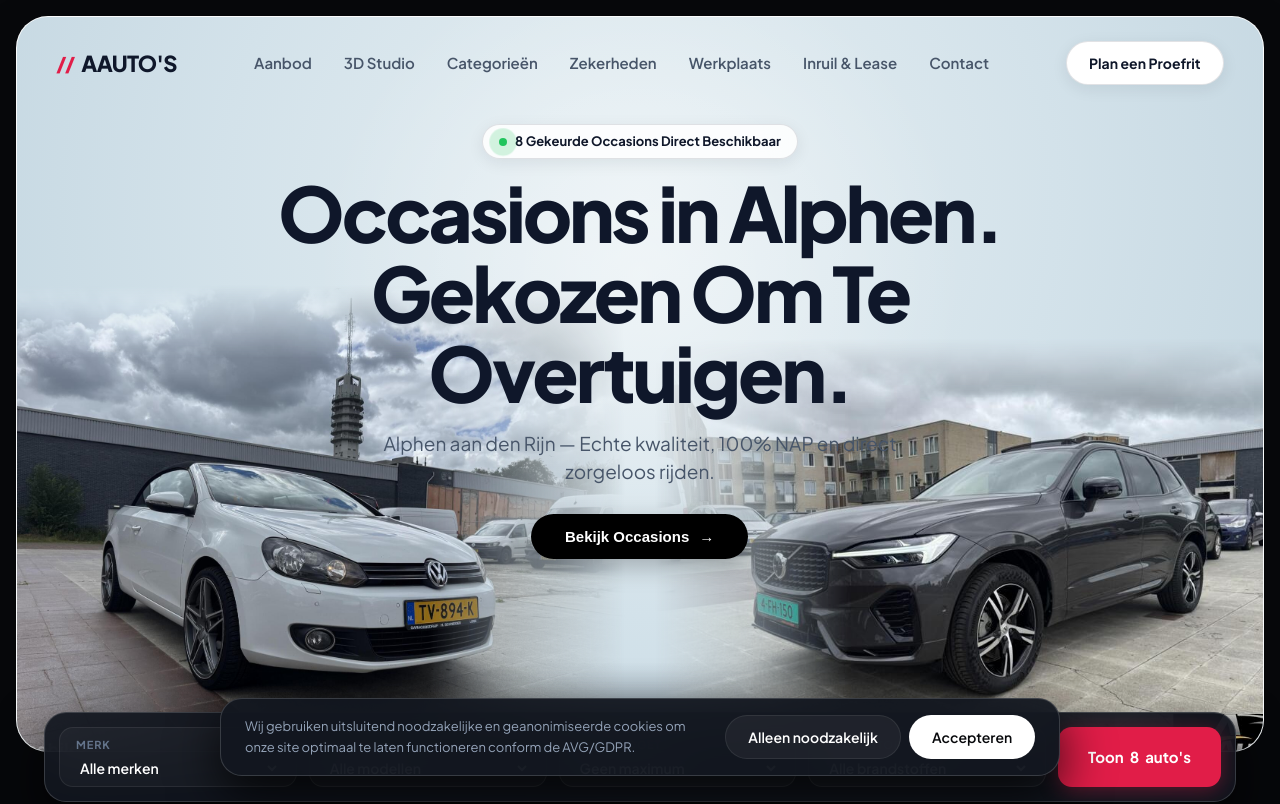
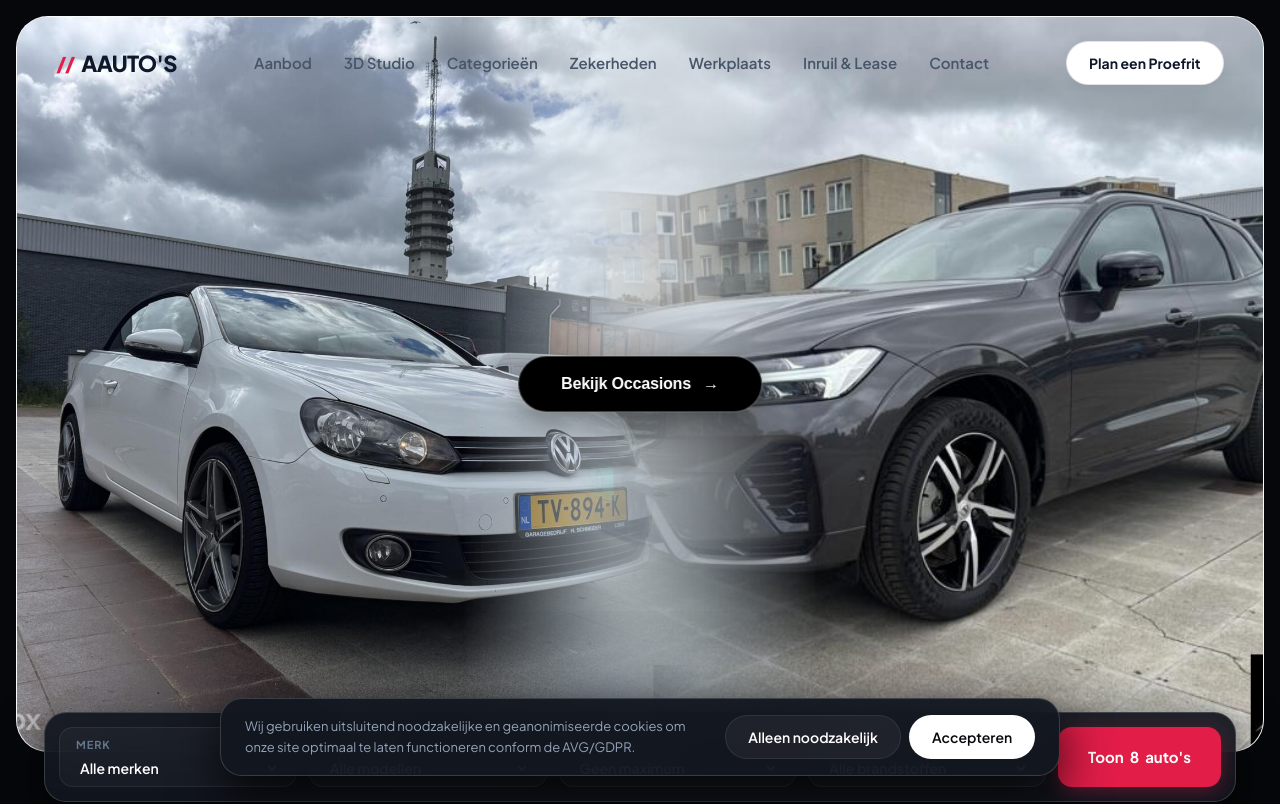
Before and after one commit to MunassarY/auto_landing_page, a website built with Vite: page index.html in a window 1280 px wide. Shown: the top 804 px of the page. Built offline with nearby package versions, Linux system fonts and the light colour scheme; what @splinetool/runtime would draw is missing.

Commit message:
feat(hero): make car pictures fill the section, delete hero text, and center CTA between both cars

```diff
--- a/css/styles.css
+++ b/css/styles.css
@@ -105,6 +105,18 @@
 }
 .skip:focus {
   left: 16px; top: 16px; background: #fff; color: #000; padding: 10px 16px; border-radius: var(--radius-sm);
+}
+
+.sr-only {
+  position: absolute;
+  width: 1px;
+  height: 1px;
+  padding: 0;
+  margin: -1px;
+  overflow: hidden;
+  clip: rect(0, 0, 0, 0);
+  white-space: nowrap;
+  border: 0;
 }
 
 /* ==========================================================================
@@ -218,97 +230,53 @@
   cursor: pointer;
 }
 
-/* Hero Center Content */
-.hero-center-content {
+/* Hero Center CTA (Positioned in the Center Between Both Cars) */
+.hero-center-cta {
+  position: absolute;
+  top: 50%;
+  left: 50%;
+  transform: translate(calc(-50% + var(--text-parallax-x, 0px)), calc(-50% + var(--text-parallax-y, 0px)));
+  z-index: 25;
   text-align: center;
-  max-width: 860px;
-  padding: 0 24px;
-  z-index: 10;
-  margin-top: 15px;
-  margin-bottom: auto;
-  transform: translate3d(var(--text-parallax-x, 0px), var(--text-parallax-y, 0px), 0);
-  transition: transform 0.12s ease-out;
-}
-
-.hero-live-badge {
-  display: inline-flex;
-  align-items: center;
-  gap: 8px;
-  background: rgba(255, 255, 255, 0.85);
-  backdrop-filter: blur(14px);
-  -webkit-backdrop-filter: blur(14px);
-  border: 1px solid rgba(15, 23, 42, 0.12);
-  color: var(--hero-text-dark);
-  padding: 6px 16px;
-  border-radius: var(--radius-full);
-  font-size: 13px;
-  font-weight: 700;
-  margin-bottom: 14px;
-  box-shadow: 0 4px 16px rgba(15, 23, 42, 0.08);
-}
-
-.hero-live-badge .pulse-dot {
-  color: var(--accent-wa);
-}
-
-.hero-title-top {
-  font-size: clamp(38px, 6vw, 76px);
-  font-weight: 800;
-  letter-spacing: -0.04em;
-  line-height: 1.05;
-  color: var(--hero-text-dark);
-  margin: 0;
-}
-
-.hero-title-bottom {
-  font-size: clamp(38px, 6vw, 76px);
-  font-weight: 800;
-  letter-spacing: -0.04em;
-  line-height: 1.05;
-  color: var(--hero-text-dark);
-  margin: 0 0 16px 0;
-}
-
-.hero-subheadline {
-  font-size: clamp(16px, 2vw, 19px);
-  color: var(--hero-text-muted);
-  max-width: 600px;
-  margin: 0 auto 28px;
-  line-height: 1.5;
+  pointer-events: auto;
 }
 
 .hero-pill-btn {
   display: inline-flex;
   align-items: center;
-  gap: 10px;
+  justify-content: center;
+  gap: 12px;
   background: #000000;
   color: #FFFFFF;
-  padding: 14px 34px;
+  padding: 18px 42px;
   border-radius: var(--radius-full);
   font-weight: 700;
-  font-size: 15px;
-  border: none;
+  font-size: 16px;
+  letter-spacing: -0.01em;
+  border: 1px solid rgba(255, 255, 255, 0.25);
   cursor: pointer;
-  box-shadow: 0 8px 24px rgba(0, 0, 0, 0.25);
+  box-shadow: 0 12px 35px rgba(0, 0, 0, 0.45), 0 0 0 1px rgba(255, 255, 255, 0.12);
   transition: all 0.25s cubic-bezier(0.16, 1, 0.3, 1);
+  backdrop-filter: blur(8px);
+  -webkit-backdrop-filter: blur(8px);
 }
 
 .hero-pill-btn:hover {
-  transform: scale(1.05) translateY(-2px);
-  background: #1e293b;
-  box-shadow: 0 14px 32px rgba(0, 0, 0, 0.35);
-}
-
-/* Two Cars Framing Composition with 3D Mouse Parallax & Scroll Ejection */
+  transform: scale(1.06) translateY(-2px);
+  background: #0f172a;
+  box-shadow: 0 20px 45px rgba(0, 0, 0, 0.55), 0 0 30px rgba(59, 130, 246, 0.35);
+  border-color: rgba(255, 255, 255, 0.5);
+}
+
+/* Two Cars Framing Composition - Filling Full Section Height & Width */
 .hero-cars-stage {
   position: absolute;
-  bottom: 0;
-  left: 0;
-  right: 0;
-  height: 480px;
+  inset: 0;
   width: 100%;
+  height: 100%;
   pointer-events: none;
   z-index: 5;
+  overflow: hidden;
 }
 
 /* Ambient ground shadow */
@@ -318,47 +286,48 @@
   bottom: 0;
   left: 0;
   right: 0;
-  height: 90px;
-  background: radial-gradient(ellipse at 50% 100%, rgba(15, 23, 42, 0.35) 0%, transparent 70%);
+  height: 140px;
+  background: radial-gradient(ellipse at 50% 100%, rgba(15, 23, 42, 0.45) 0%, transparent 75%);
+  z-index: 2;
 }
 
 .hero-car {
   position: absolute;
-  bottom: -20px;
-  width: 52%;
-  max-width: 720px;
-  height: auto;
+  top: 0;
+  bottom: 0;
+  height: 100%;
+  width: 55%;
+  max-width: 860px;
   will-change: transform, opacity;
   transition: transform 0.15s cubic-bezier(0.2, 0, 0.2, 1);
+  display: flex;
+  align-items: flex-end;
 }
 
 .hero-car img {
   width: 100%;
-  height: auto;
-  object-fit: contain;
+  height: 100%;
+  object-fit: cover;
+  object-position: center bottom;
   filter: drop-shadow(0 25px 35px rgba(15, 23, 42, 0.4));
 }
 
 /* Left Car: White Golf Cabriolet facing center */
 .hero-car-left {
-  left: -40px;
+  left: 0;
   transform: translate3d(calc(var(--car-l-x, 0px) + var(--scroll-car-l, 0px)), var(--car-l-y, 0px), 0) rotateY(var(--car-l-rot, 0deg));
   opacity: var(--car-l-opacity, 1);
-  mask-image: linear-gradient(to right, black 70%, transparent 100%), linear-gradient(to top, black 85%, transparent 100%);
-  -webkit-mask-image: linear-gradient(to right, black 70%, transparent 100%), linear-gradient(to top, black 85%, transparent 100%);
-  mask-composite: intersect;
-  -webkit-mask-composite: source-in;
+  mask-image: linear-gradient(to right, black 65%, transparent 100%);
+  -webkit-mask-image: linear-gradient(to right, black 65%, transparent 100%);
 }
 
 /* Right Car: Grey Volvo XC60 facing center */
 .hero-car-right {
-  right: -40px;
+  right: 0;
   transform: translate3d(calc(var(--car-r-x, 0px) + var(--scroll-car-r, 0px)), var(--car-r-y, 0px), 0) rotateY(var(--car-r-rot, 0deg));
   opacity: var(--car-r-opacity, 1);
-  mask-image: linear-gradient(to left, black 70%, transparent 100%), linear-gradient(to top, black 85%, transparent 100%);
-  -webkit-mask-image: linear-gradient(to left, black 70%, transparent 100%), linear-gradient(to top, black 85%, transparent 100%);
-  mask-composite: intersect;
-  -webkit-mask-composite: source-in;
+  mask-image: linear-gradient(to left, black 65%, transparent 100%);
+  -webkit-mask-image: linear-gradient(to left, black 65%, transparent 100%);
 }
 
 /* ==========================================================================
@@ -1433,9 +1402,9 @@
 @media (max-width: 960px) {
   .royal-links { display: none; }
   .menu-btn { display: block; }
-  .hero-royal-box { min-height: 640px; }
-  .hero-cars-stage { height: 320px; }
-  .hero-car { width: 56%; }
+  .hero-royal-box { min-height: 580px; }
+  .hero-cars-stage { height: 100%; }
+  .hero-car { width: 58%; }
   .search-dock { grid-template-columns: 1fr; }
   .search-dock-wrapper { margin-top: 20px; }
   .bento-cat-grid { grid-template-columns: 1fr; }
@@ -1463,11 +1432,12 @@
 
 @media (max-width: 600px) {
   .hero-royal-stage { padding: 8px 8px 0; }
-  .hero-royal-box { min-height: 560px; border-radius: 20px; }
-  .hero-title-top, .hero-title-bottom { font-size: 32px; }
-  .hero-cars-stage { height: 260px; }
-  .hero-car-left { left: -25px; }
-  .hero-car-right { right: -25px; }
+  .hero-royal-box { min-height: 480px; border-radius: 20px; }
+  .hero-cars-stage { height: 100%; }
+  .hero-car { width: 64%; }
+  .hero-car-left { left: -20px; }
+  .hero-car-right { right: -20px; }
+  .hero-pill-btn { padding: 14px 28px; font-size: 15px; }
 }
 
 @media (prefers-reduced-motion: reduce) {
--- a/index.html
+++ b/index.html
@@ -196,17 +196,11 @@
         </div>
       </nav>
 
-      <!-- Center Hero Typography & Call-To-Action -->
-      <div class="hero-center-content">
-        <div class="hero-live-badge">
-          <span class="pulse-dot"></span>
-          <span id="hero-live-badge">9 Gekeurde Occasions Direct Beschikbaar</span>
-        </div>
-        <h1 id="hero-title" class="hero-title-top">Occasions in Alphen.</h1>
-        <h2 class="hero-title-bottom">Gekozen Om Te Overtuigen.</h2>
-        <p class="hero-subheadline">
-          Alphen aan den Rijn — Echte kwaliteit, 100% NAP en direct zorgeloos rijden.
-        </p>
+      <!-- Accessible Screen Reader Headline -->
+      <h1 id="hero-title" class="sr-only">AAUTO'S — Occasions in Alphen aan den Rijn</h1>
+
+      <!-- Center Hero Call-To-Action (Centered Between the Two Cars) -->
+      <div class="hero-center-cta">
         <button class="hero-pill-btn" onclick="if(window.lenis){window.lenis.scrollTo('#aanbod',{offset:-30,duration:1.2})}else{document.getElementById('aanbod').scrollIntoView({behavior:'smooth'})}">
           Bekijk Occasions <span>&rarr;</span>
         </button>
```
